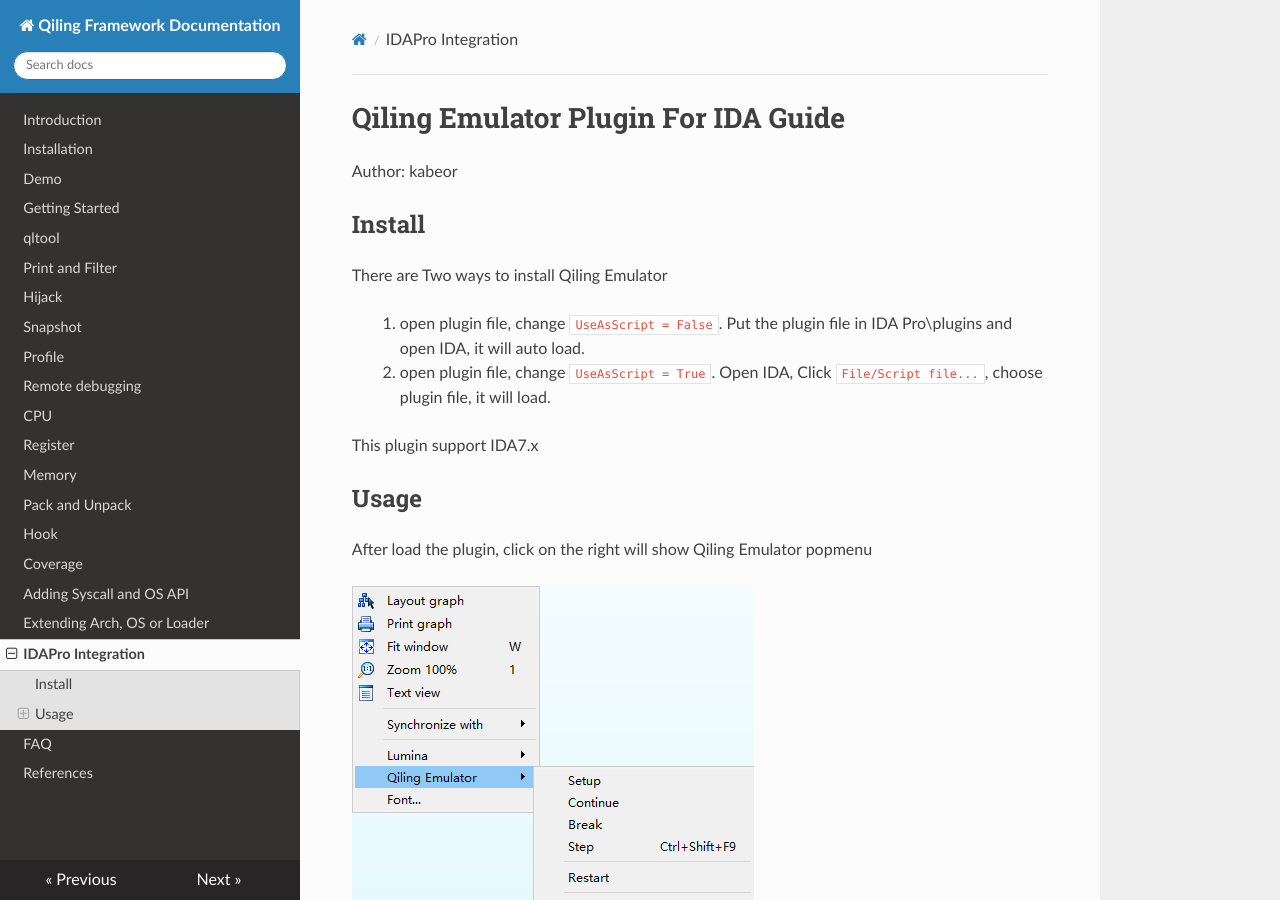
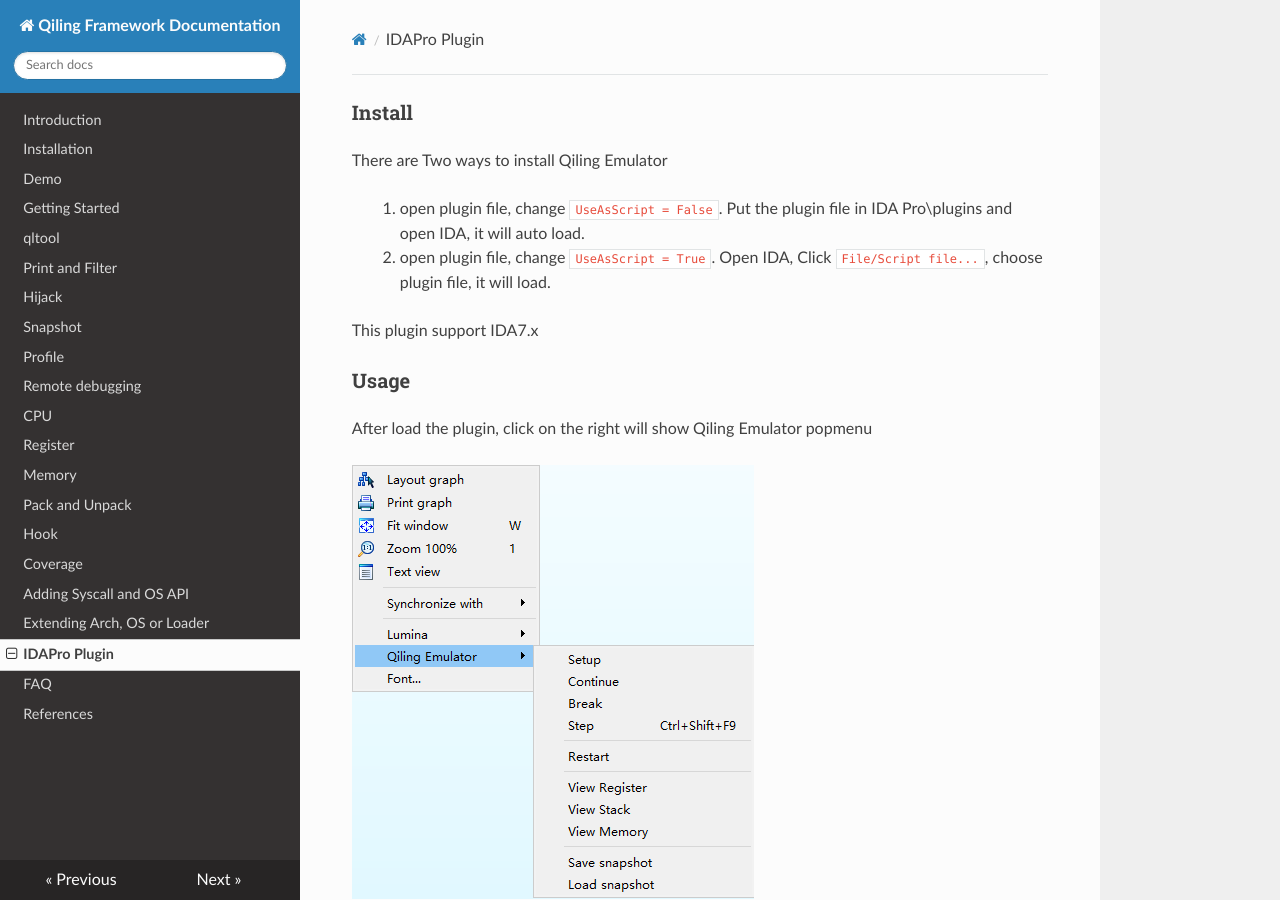
Before and after one commit to qilingframework/rtfd.io, an MkDocs documentation site: the page built from docs/ida.md, in a window 1280 px wide and 900 px high. Built offline with MkDocs 1.6.1, drawn with Linux system fonts in a browser that asks for light colours; nearby versions of some CDN libraries.

Commit message:
update ida.md

```diff
--- a/docs/ida.md
+++ b/docs/ida.md
@@ -1,13 +1,14 @@
-# Qiling Emulator Plugin For IDA Guide
-Author: kabeor
-## Install
+---
+title: Qiling Emulator Plugin For IDA Guide
+---
+### Install
 There are Two ways to install Qiling Emulator
 > 1. open plugin file, change `UseAsScript = False`. Put the plugin file in IDA Pro\plugins and open IDA, it will auto load.
 > 2. open plugin file, change `UseAsScript = True`. Open IDA, Click `File/Script file...`, choose plugin file, it will load.
 
 This plugin support IDA7.x
 
-## Usage
+### Usage
 After load the plugin, click on the right will show Qiling Emulator popmenu
 
 ![](img/ida1.png)
--- a/mkdocs.yml
+++ b/mkdocs.yml
@@ -26,6 +26,6 @@ nav:
 - 'Coverage' : coverage.md
 - 'Adding Syscall and OS API': 'syscall_api.md'
 - 'Extending Arch, OS or Loader': 'extension.md'
-- 'IDAPro Integration': 'ida.md'
+- 'IDAPro Plugin': 'ida.md'
 - 'FAQ': 'faq.md'
 - 'References': 'references.md'
```
